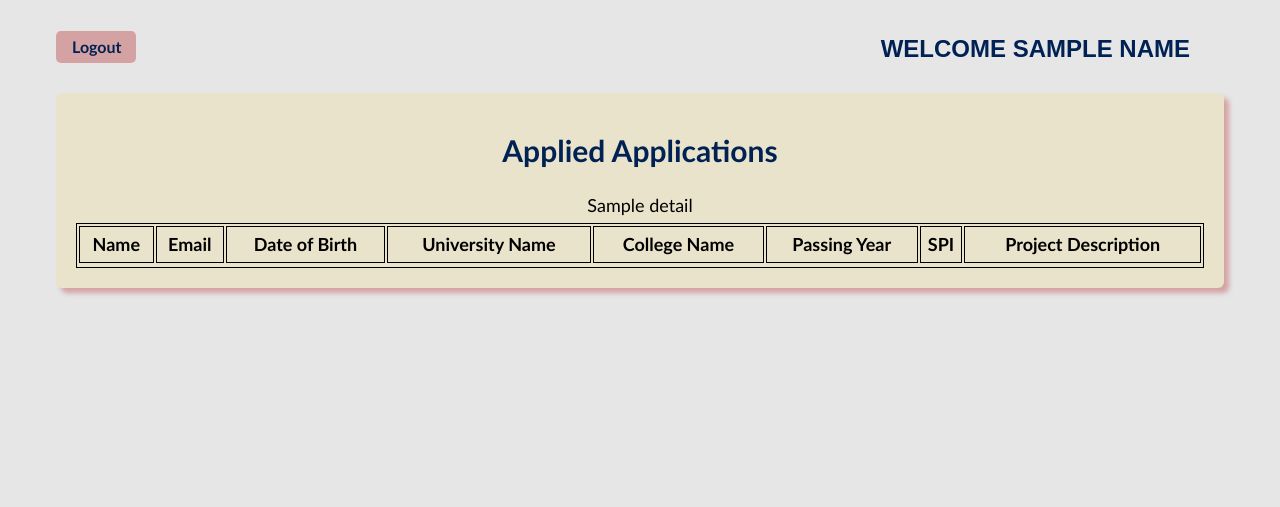
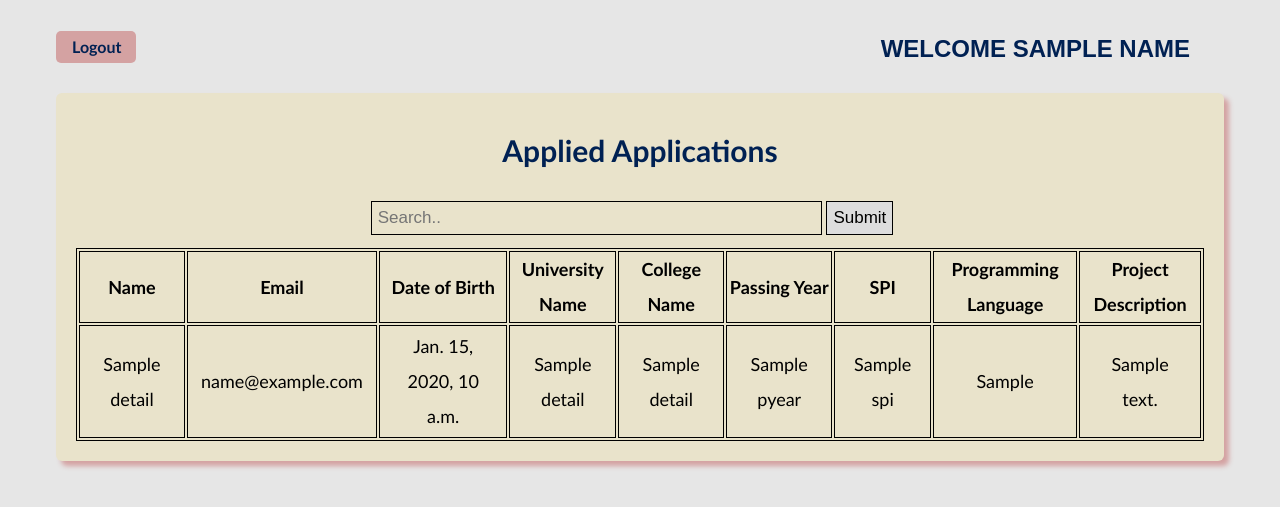
Before and after one commit to ankitpakhale/RecruitmentSystem-, a Django app: template app1/templates/dashboard.html in a window 1280 px wide. Shown: the part 135-642 px from the top of the page. Run offline with Django 4.2, Linux system fonts and the light colour scheme; the template is opened without the code that fills it: most values are stand-ins (such as "Sample title", 1, 10 or a date in 2020); lists and menus that the app fills with data are empty.

Commit message:
search design added

```diff
--- a/app1/templates/dashboard.html
+++ b/app1/templates/dashboard.html
@@ -188,13 +188,12 @@
 
         td:hover {
             transition: all 0.5s ease;
-            background-color: #D4A2A2;
+            background-color: #ffffe0;
         }
 
         textarea {
             width: 650px;
             height: 80px;
-
             border-radius: 6px;
             background-color: #E6E6E6;
             border: 0;
@@ -220,6 +219,27 @@
             font-weight: 550;
             transition: all 0.5s ease;
         }
+
+        input[type=text] {
+            padding: 6px;
+            margin: 13px 0;
+            font-size: 17px;
+            border: none;
+            width: 40%;
+            background-color: transparent;
+            border: 1px solid #000;
+        }
+
+        .search-container button {
+            border: 1px solid #000;
+            padding: 6px;
+            margin-top: 8px;
+            margin-right: 16px;
+            background: #ddd;
+            font-size: 17px;
+            cursor: pointer;
+          }
+
     </style>
 </head>
 
@@ -286,6 +306,14 @@
         <div class="data">
             <div class="column">
                 <h2>Applied Applications</h2>
+
+                <div class="search-container">
+                    <form method="POST">
+                        <input type="text" placeholder="Search.." name="search">
+                        <button type="submit">Submit</button>
+                    </form>
+                </div>
+
                 <table>
                     <tr>
                         <th>Name</th>
@@ -295,11 +323,40 @@
                         <th>College Name</th>
                         <th>Passing Year</th>
                         <th>SPI</th>
+                        <th>Programming Language</th>
                         <th>Project Description</th>
                     </tr>
+                    {% for i in details %}
                     <tr>
-                        {{details.name}}
+                        <td>
+                            {{i.name}}
+                        </td>
+                        <td>
+                            {{i.email}}
+                        </td>
+                        <td>
+                            {{i.dob}}
+                        </td>
+                        <td>
+                            {{i.uname}}
+                        </td>
+                        <td>
+                            {{i.cname}}
+                        </td>
+                        <td>
+                            {{i.pyear}}
+                        </td>
+                        <td>
+                            {{i.spi}}
+                        </td>
+                        <td>
+                            {{i.pl}}
+                        </td>
+                        <td>
+                            {{i.description}}
+                        </td>
                     </tr>
+                    {% endfor %}
                 </table>
             </div>
         </div>
--- a/app1/views.py
+++ b/app1/views.py
@@ -90,9 +90,12 @@ def dashboard(request):
             data.pl = request.POST['pl']
             data.description = request.POST['description']
             data.save()
+            return HttpResponse("Data Successfully Submitted")
 
         details = studentData.objects.all()
-        print(details)
+        for i in details:
+            print(i.email)
+
 
         return render(request,'dashboard.html', {'name': name, 'student': student, 'details': details})
     return redirect('LOGIN')
```
Also changed, not shown: db.sqlite3.
